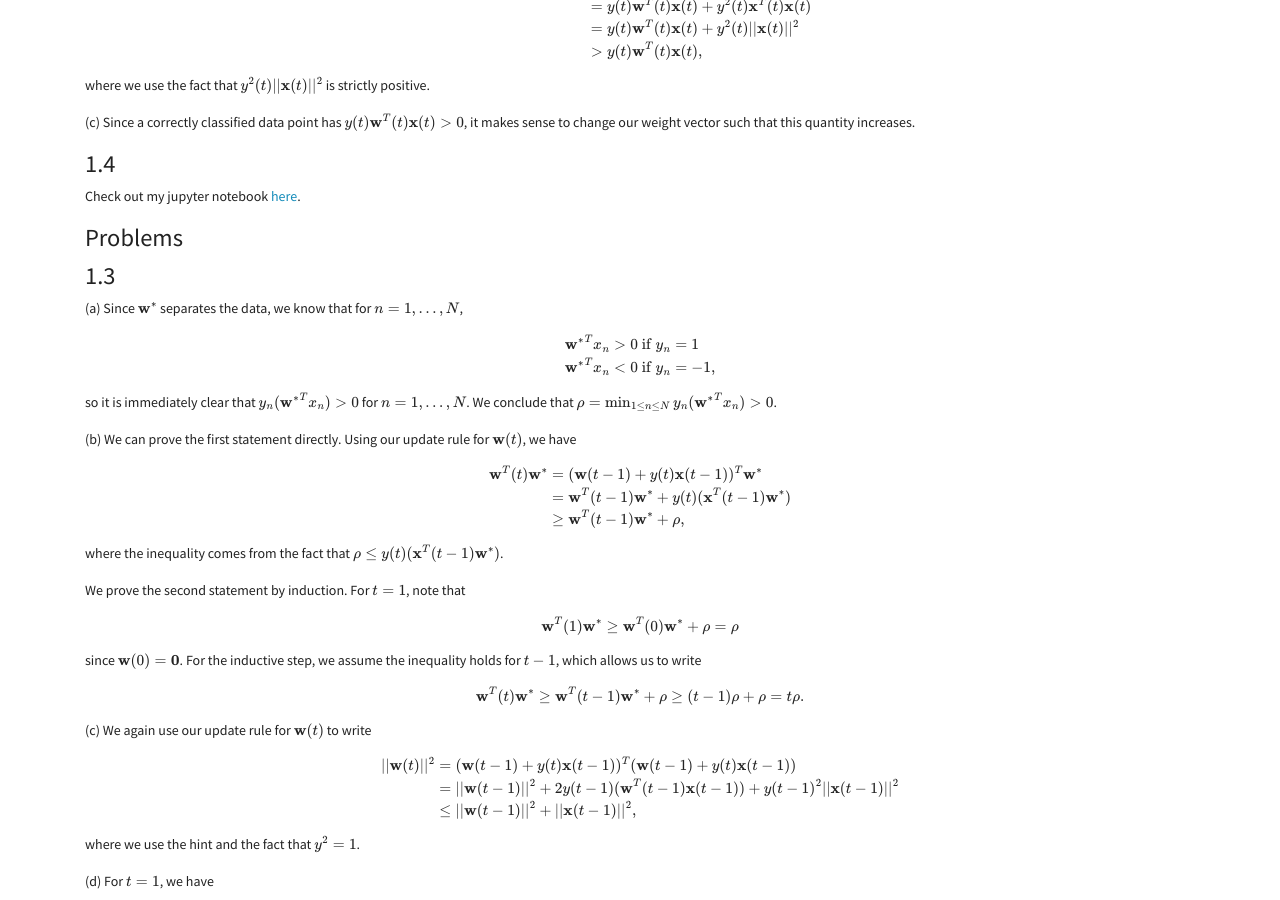
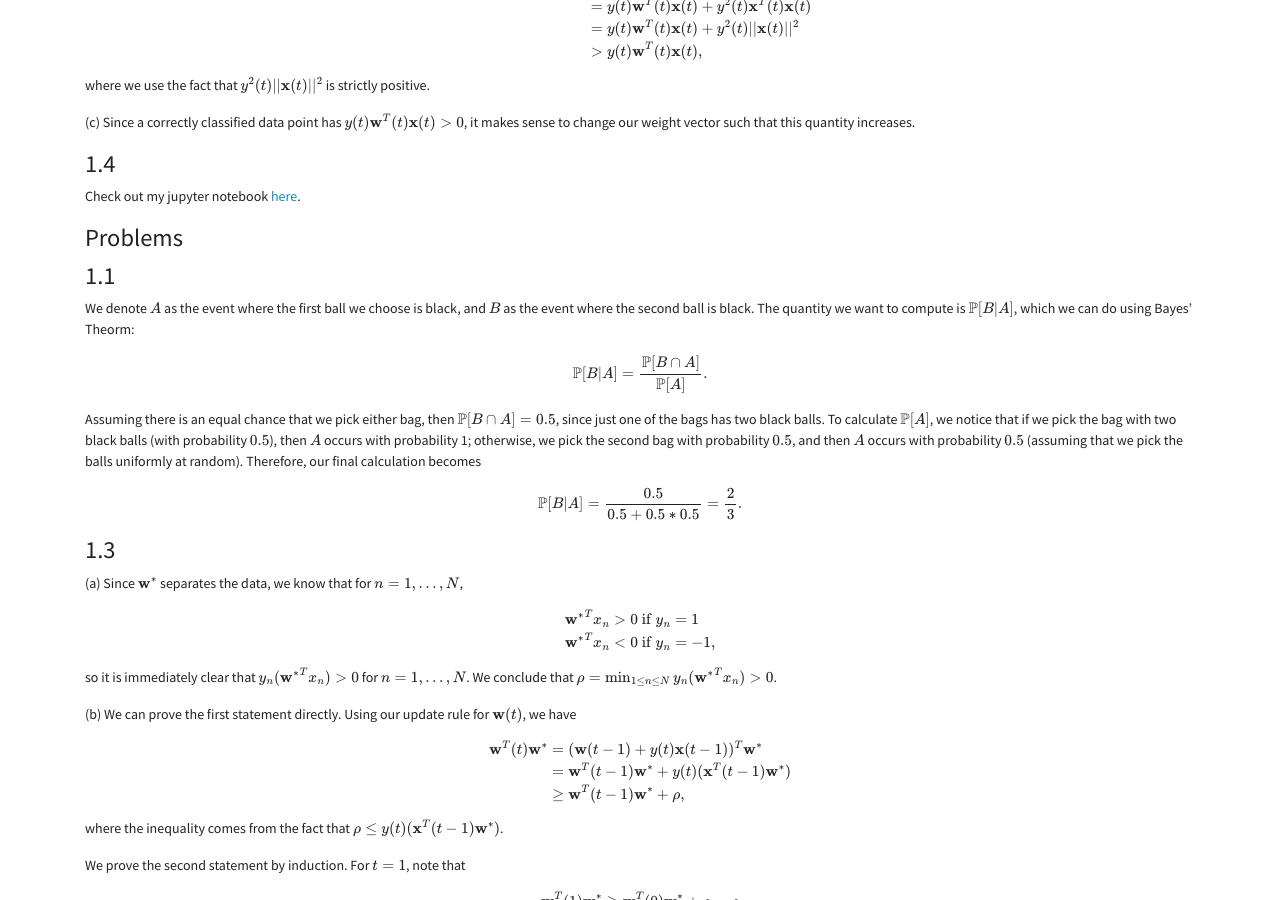
Before and after one commit to robbiejones96/robbiejones96.github.io, a Jekyll site: the page built from books/learning-from-data/chapter1.md, in a window 1280 px wide and 900 px high, scrolled down 320 px. Built offline with Jekyll 4.4.1, drawn with Linux system fonts in a browser that asks for light colours; formulas are drawn with MathJax 3.

Commit message:
Add LFD Problem 1.1

```diff
--- a/books/learning-from-data/chapter1.md
+++ b/books/learning-from-data/chapter1.md
@@ -32,6 +32,26 @@ Check out my jupyter notebook [here](https://github.com/robbiejones96/LearningFr
 
 
 ### Problems
+
+### 1.1
+
+We denote \\(A\\) as the event where the first ball we choose is black, and \\(B\\) as the event where
+the second ball is black.  The quantity we want to compute is \\(\mathbb{P}[B | A]\\), which we can do
+using Bayes' Theorm:
+
+$$
+	\mathbb{P}[B | A] = \frac{\mathbb{P}[B \cap A]}{\mathbb{P}[A]}.
+$$
+
+Assuming there is an equal chance that we pick either bag, then \\(\mathbb{P}[B \cap A] = 0.5\\), since
+just one of the bags has two black balls. To calculate \\(\mathbb{P}[A]\\), we notice that if we pick
+the bag with two black balls (with probability \\(0.5\\)), then \\(A\\) occurs with probability 1;
+otherwise, we pick the second bag with probability \\(0.5\\), and then \\(A\\) occurs with probability
+\\(0.5\\) (assuming that we pick the balls uniformly at random). Therefore, our final calculation becomes
+
+$$
+	\mathbb{P}[B | A] = \frac{0.5}{0.5 + 0.5 * 0.5} = \frac{2}{3}.
+$$
 
 ### 1.3
 
```
